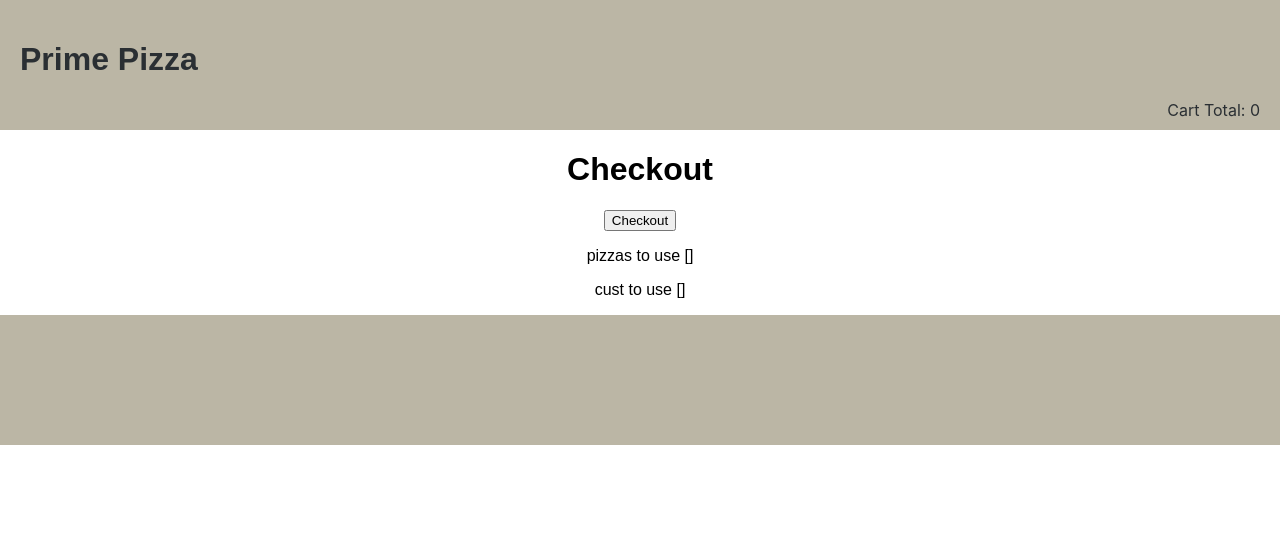
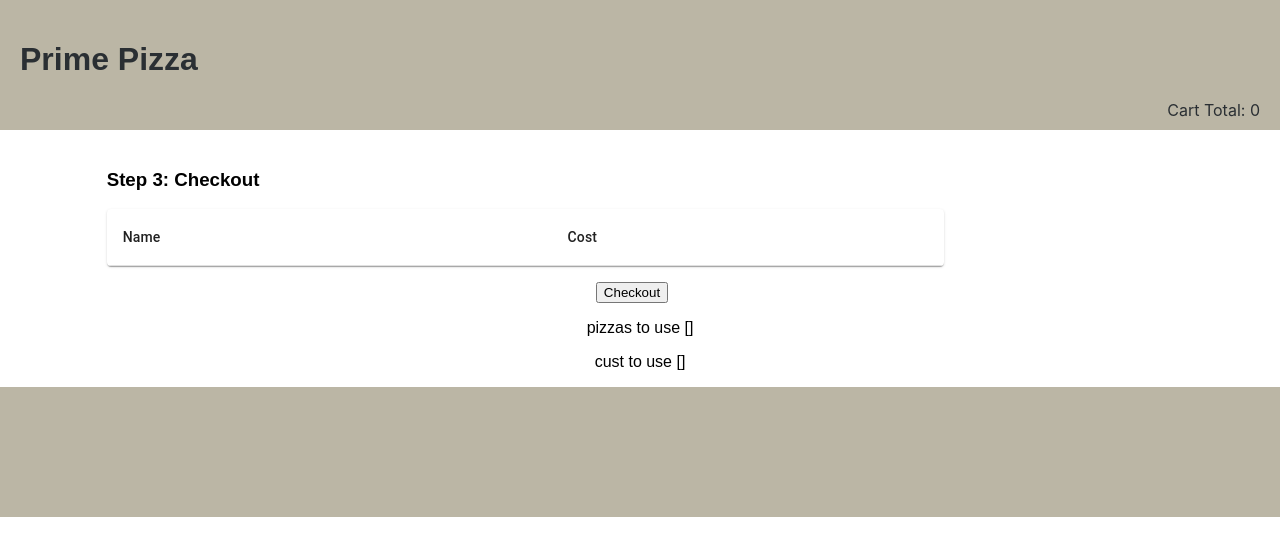
Before and after one commit to Scatterbalance/redux-pizza-parlor, a React (Create React App) app: page /Checkout in a window 1280 px wide. Shown: the top 556 px of the page. Built offline with nearby package versions, Linux system fonts and the light colour scheme.

Commit message:
styling and cleaning up

```diff
--- a/package.json
+++ b/package.json
@@ -5,6 +5,7 @@
   "proxy": "http://localhost:5000",
   "dependencies": {
     "-": "^0.0.1",
+    "@material-ui/core": "^4.12.3",
     "axios": "^0.21.1",
     "pg": "^8.2.1",
     "react": "^17.0.1",
--- a/src/components/App/App.css
+++ b/src/components/App/App.css
@@ -58,3 +58,9 @@
   justify-self: center;
 
 }
+.Checkoutleft {
+  justify-self: left;
+  text-align: left;
+
+
+}
--- a/src/components/Checkout/Checkout.jsx
+++ b/src/components/Checkout/Checkout.jsx
@@ -2,6 +2,7 @@
 
 import { useEffect, useState } from 'react';
 import { useDispatch, useSelector } from 'react-redux';
+import {Table, TableBody, TableCell, TableContainer, TableHead, TableRow, Paper, Grid, FormRow} from '@material-ui/core'
 import axios from 'axios';
 
 function Checkout( props ){
@@ -64,9 +65,52 @@ function Checkout( props ){
 return(
 
     <div>
-    <h1>Checkout</h1>
+
+<Grid container spacing = {2} xs = {12}
+
+><Grid item xs={1} />
+<Grid item
+
+xs = {8}
+className = "Checkoutleft"
+><h3 >Step 3: Checkout</h3>
+<p>{CustomerInfo.name}</p>
+<p>{CustomerInfo.address}</p>
+<p>{CustomerInfo.city} {CustomerInfo.zip}</p>
+
+<TableContainer component={Paper}  >
+      <Table sx={{ minWidth: 650 }} aria-label="simple table">
+        <TableHead>
+          <TableRow>
+            <TableCell align = "left">Name</TableCell>
+            <TableCell align="left">Cost</TableCell>
+
+          </TableRow>
+        </TableHead>
+        <TableBody>
+          {addPizzas.map((row) => (
+            <TableRow
+              key={row.name}
+              sx={{ '&:last-child td, &:last-child th': { border: 0 } }}
+            >
+              <TableCell align="left" component="th" scope="row">
+                {row.name}
+              </TableCell>
+              <TableCell align="left">{row.price}</TableCell>
+
+            </TableRow>
+          ))}
+        </TableBody>
+      </Table>
+    </TableContainer>
+    </Grid>
+    <Grid item
+    xs={12}>
+
+
     <button onClick={postPizzas}>Checkout</button>
-
+    </Grid>
+    </Grid>
     <p>pizzas to use {JSON.stringify(addPizzas)}</p>
     <p>cust to use {JSON.stringify(CustomerInfo)}</p>
     </div>
--- a/src/components/CustomerInfo/CustomerInfo.jsx
+++ b/src/components/CustomerInfo/CustomerInfo.jsx
@@ -46,7 +46,7 @@ return(
         <h1>Step 2: Customer Information</h1>
         <input type="text" placeholder="Name" onChange={ (event)=>updateCustomerName( event ) } ></input>
         <input type="text" placeholder="Street Address" onChange={ (event)=>updateCustomerAddress( event ) } ></input>
-        <input type="text" placeholder="City" onChange={ (event)=>updateCustomerCity( event ) } ></input>
+        <input type="text" placeholder="City, state" onChange={ (event)=>updateCustomerCity( event ) } ></input>
         <input type="text" placeholder="Zip" onChange={ (event)=>updateCustomerZip( event ) } ></input>
         <p>Pick Up or Delivery?:</p>
         <div onChange={ (event)=>updateDeliveryMethod( event ) }>
@@ -56,7 +56,7 @@ return(
 
         <Link to="/Checkout"><button  onClick = { ()=>dispatch({type:'ADD_CUSTOMER',
             payload: { name: newCustomer, address: newAddress, city: newCity, zip: newZip, deliveryMethod: newDeliveryMethod} })}>Next</button></Link>
-        <p>Customer: { JSON.stringify(CustomerInfo)}</p>
+
 
     </div>
 )
```
Also changed, not shown: 1 other file (tests, documents, lock files or other folders).
